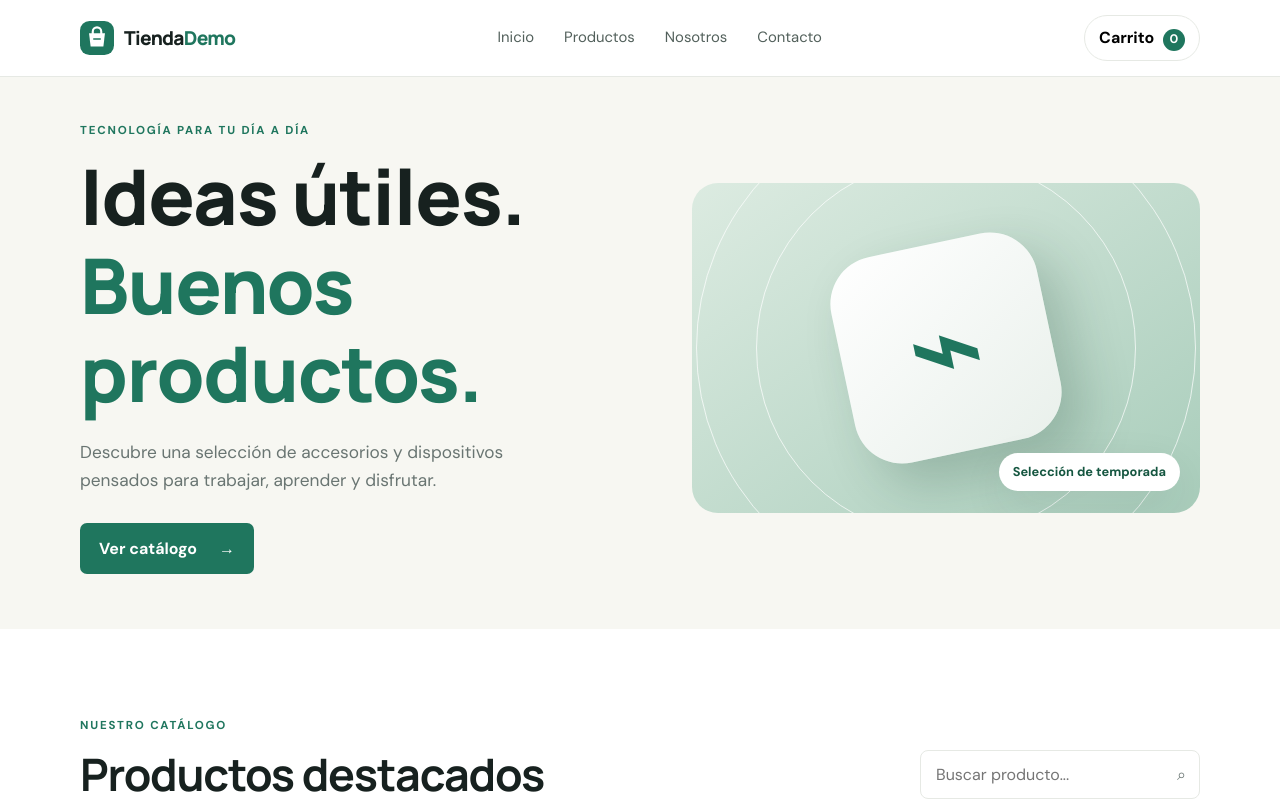
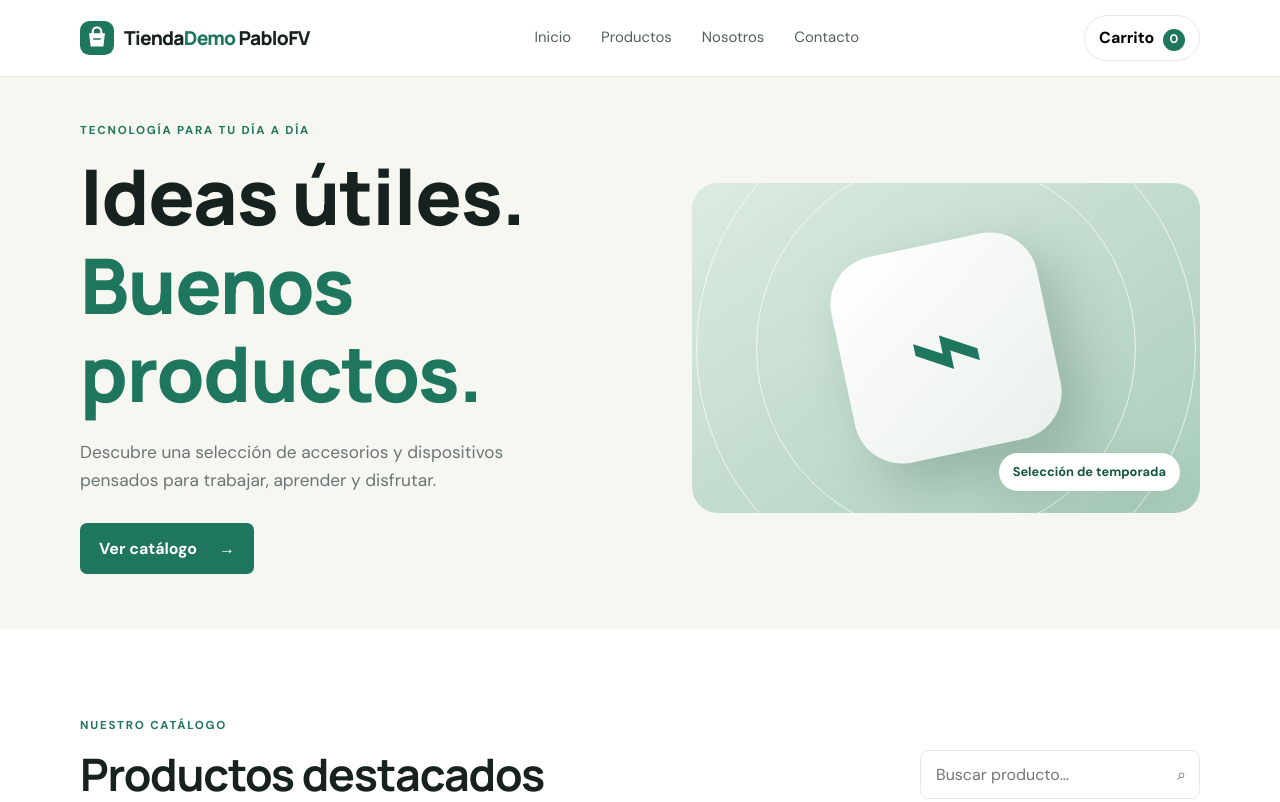
Before and after one commit to ProfitCoder/Tienda_Despliegue, a plain HTML site: page index.html in a window 1280 px wide. Shown: the top 802 px of the page. Drawn offline with Linux system fonts and the light colour scheme.

Commit message:
He modificado la tienda original añadiendo mis iniciales

```diff
--- a/index.html
+++ b/index.html
@@ -14,7 +14,7 @@
     <div class="container header-content">
       <a class="brand" href="index.html" aria-label="Tienda Demo, inicio">
         <img src="src/img/logo.svg" alt="" class="brand-logo">
-        <span>Tienda<span class="brand-accent">Demo</span></span>
+        <span>Tienda<span class="brand-accent">Demo</span> PabloFV</span>
       </a>
       <nav aria-label="Navegación principal">
         <a href="#inicio">Inicio</a>
```
